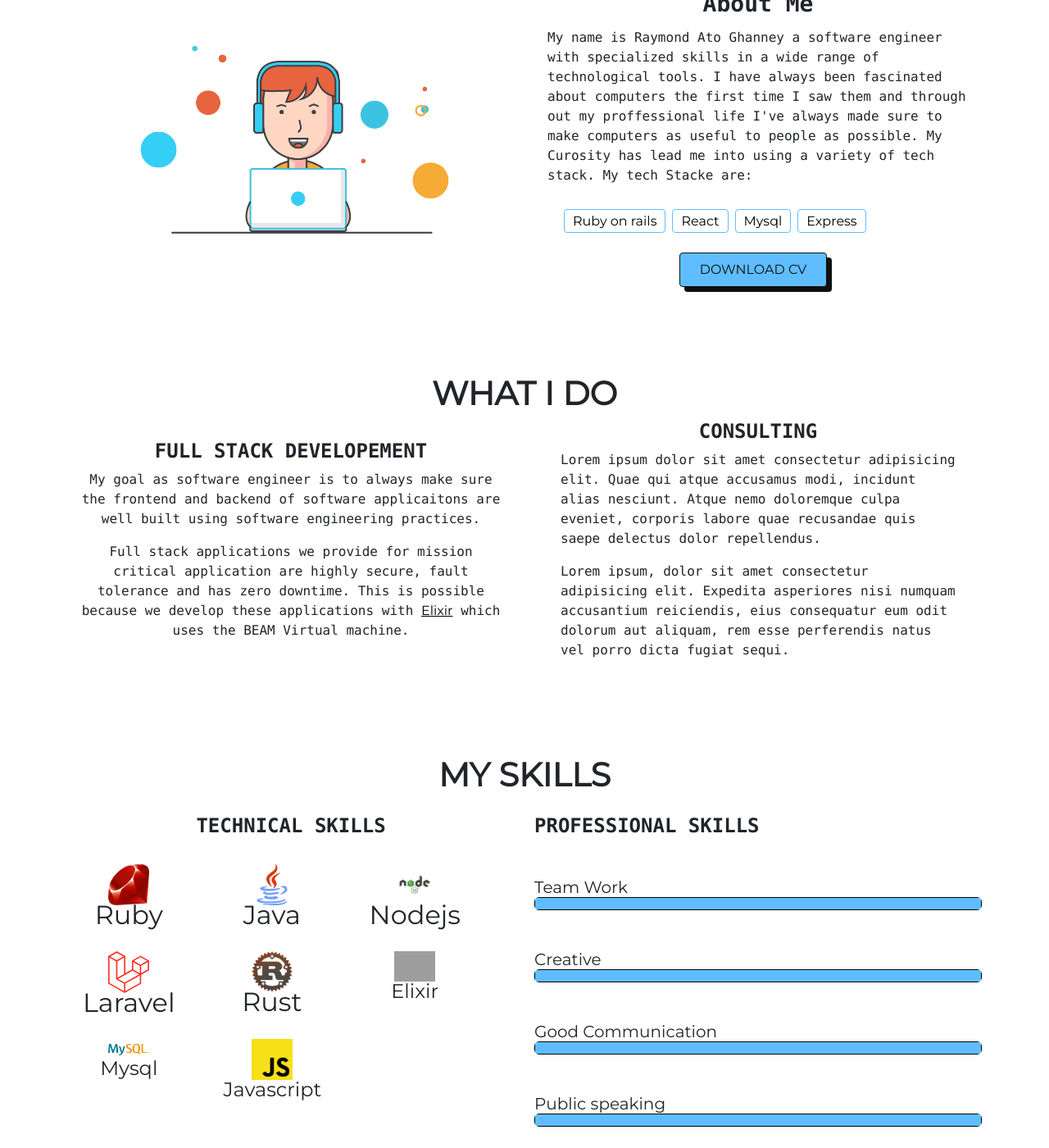
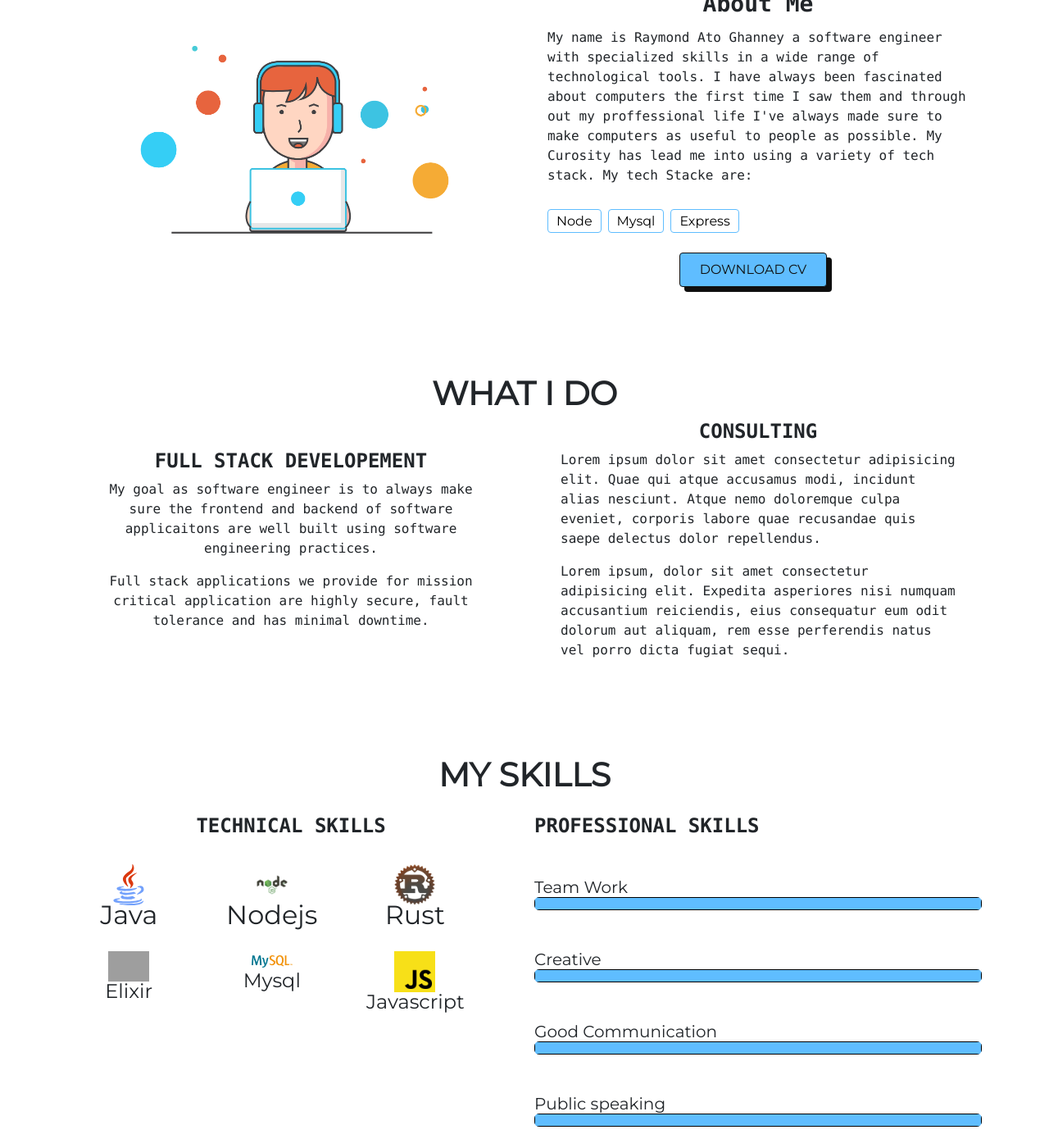
Before and after one commit to kwamea236/kwamea236.github.io, a Jekyll site: the page built from index.html, in a window 1280 px wide and 1400 px high, scrolled down 565 px. Shown: the whole window at 82% size. Built offline with Jekyll 4.4.1, drawn with Linux system fonts in a browser that asks for light colours; grey boxes are pictures that could not be loaded.

Commit message:
UDPATE hero page text refactoring

```diff
--- a/_includes/about.html
+++ b/_includes/about.html
@@ -6,7 +6,7 @@
         <div class="col-sm-12 col-md-6">
             <div>
                 <h3 class="fw-bold text-center mt-3 font-monospace" style="line-height: 150%;">About Me</h3>
-                <p class="px-3 font-monospace">My name is Raymond Ato Ghanney a software engineer with
+                <p class="px-3 font-monospace container">My name is Raymond Ato Ghanney a software engineer with
                     specialized skills in a wide range of technological tools.
                     I have always been fascinated about computers the first time I saw them
                     and through out my proffessional life I've always made sure to make
@@ -14,13 +14,10 @@
                     using a variety of tech stack. My tech Stacke are:
                 </p>
             </div>
-            <div>
-                <ul class="py-3 d-flex text-center">
+            <div class="">
+                <ul class="py-3 d-flex text-center container">
                     <li class="mx-1">
-                        <span> <a class="a-cust" href="https://rubyonrails.org/">Ruby on rails</a> </span>
-                    </li>
-                    <li class="mx-1">
-                        <span> <a class="a-cust" href="https://react.dev">React</a> </span>
+                        <span> <a class="a-cust" href="https://nodejs.org/en">Node</a> </span>
                     </li>
                     <li class="mx-1">
                         <span> <a class="a-cust" href="https://www.mysql.com/">Mysql</a> </span>
--- a/_includes/hero.html
+++ b/_includes/hero.html
@@ -7,10 +7,7 @@
             </div>
         </div>
 
-        <div class="col-sm-12 col-md-6 order-md-0">
-            <div class="">
-                <span class="fw-bold"> Hello I'm</span>
-            </div>
+        <div class="col-sm-12 col-md-6 order-md-0 my-3">
             <div class="text-start px-3">
                 <h1> {{"Raymond Ato Ghanney" | upcase}} </h1>
                 <h3> {{"Software Engineer"}} </h3>
--- a/_includes/skills.html
+++ b/_includes/skills.html
@@ -8,11 +8,8 @@
             <div class="col-sm-12 col-md-6">
                 <h4 class="fw-bold font-monospace text-center my-3">{{"Technical skills" | upcase}}</h4>
                 <div class="row font-monospace text-center">
-                    <!--================ First Flex ===============-->
-                    <div class="col-3 m-3">
-                        <img src="/assets/img/ruby.png" alt="" style="width: 50px;">
-                        <div class="fs-2"> {{"Ruby"}} </div>
-                    </div>
+                    <!--================ First column ===============-->
+
                     <div class="col-3 m-3">
                         <img src="/assets/img/java.svg" alt="" style="width: 50px;">
                         <div class="fs-2"> {{"Java"}} </div>
@@ -21,11 +18,7 @@
                         <img src="/assets/img/node.svg" alt="" style="width: 50px;">
                         <div class="fs-2"> {{"Nodejs"}} </div>
                     </div>
-                        <!--================ Second Flex ===============-->
-                    <div class="col-3 m-3">
-                        <img src="/assets/img/laravel.svg" alt="" style="width: 50px;">
-                        <div class="fs-2"> {{"Laravel"}} </div>
-                    </div>
+                        <!--================ Second column ===============-->
                     <div class="col-3 m-3">
                         <img src="/assets/img/rust.png" alt="" style="width: 50px;">
                         <div class="fs-2"> {{"Rust"}} </div>
--- a/_includes/wido.html
+++ b/_includes/wido.html
@@ -4,14 +4,12 @@
         <div class="col-sm-12 col-md-6">
             <div class="px-3">
                 <h4 class="font-monospace fw-bold"> {{"Full Stack Developement"| upcase}} </h4>
-                <p class="font-monospace">{{ "My goal as software engineer is to always make sure the frontend and backend
+                <p class="font-monospace container">{{ "My goal as software engineer is to always make sure the frontend and backend
                     of software applicaitons are well built using software engineering practices."}}
                 </p>
-                <p class="font-monospace">
+                <p class="font-monospace container">
                     Full stack applications we provide for mission critical application are highly secure,
-                    fault tolerance and has zero downtime. This is possible because we develop these applications
-                    with <span><a class="a-custom" href="#">Elixir</a></span> which uses the BEAM
-                    Virtual machine.
+                    fault tolerance and has minimal downtime.
                 </p>
             </div>
         </div>
--- a/blog.html
+++ b/blog.html
@@ -10,7 +10,7 @@ title : blog
     <div class="container">
         <ul class="">
             {%- for post in site.posts -%}
-                <li class="p-5 shadow neg-mx md-mx mb-5 c-border">
+                <li class="p-md-5 p-3 shadow neg-mx md-mx mb-5 c-border">
                     <a class="text-decoration-none text-dark fs-4" href="{{ post.url }}">
                         <div class="fs-12">
                             <p class="text-center fw-bold"> {{ post.date | date: ' %b %d, %Y' }}</p>
```
